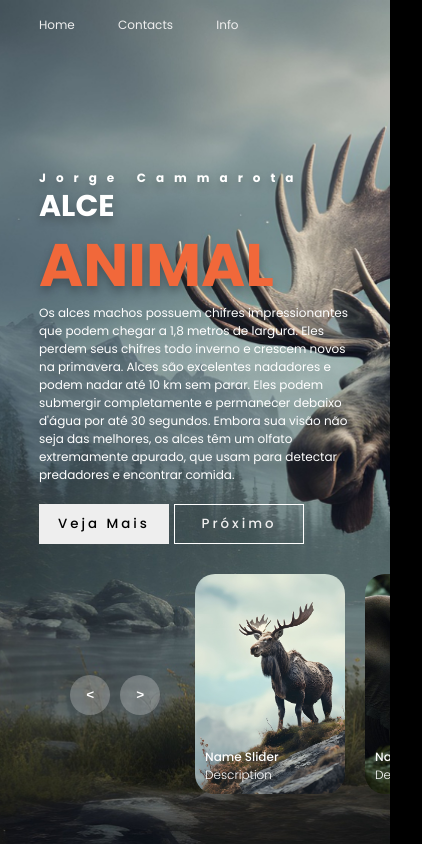
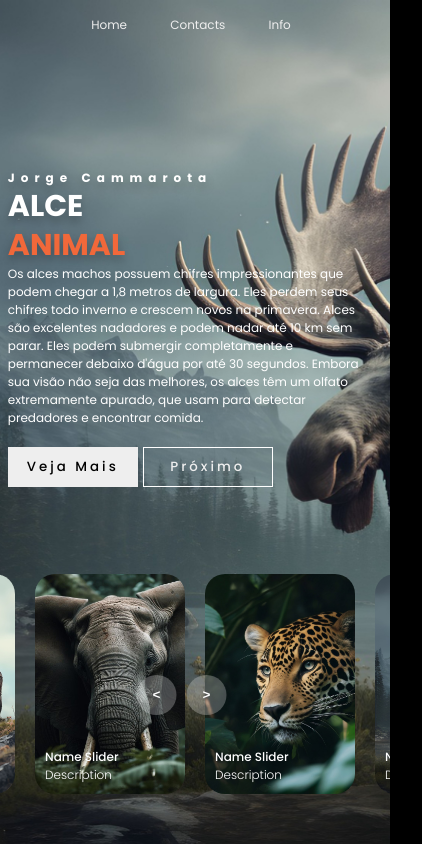
Before and after one commit to Jorge-Cammarota/Floresta-, a plain HTML site: page index.html in a window 390 px wide. Shown: the whole page, 422 px wide, since content can reach past the window. Drawn offline with Linux system fonts and the light colour scheme.

Commit message:
Floresta Responsiva

```diff
--- a/style.css
+++ b/style.css
@@ -1,93 +1,107 @@
-@import url('https://fonts.googleapis.com/css2?family=Poppins:ital,wght@0,100;0,200;0,300;0,400;0,500;0,600;0,700;0,800;0,900;1,100;1,200;1,300;1,400;1,500;1,600;1,700;1,800;1,900&display=swap');
-body{
+@import url('https://fonts.googleapis.com/css2?family=Poppins:wght@100;200;300;400;500;600;700;800;900&display=swap');
+
+body {
     margin: 0;
     background-color: #000;
     color: #eee;
-    font-family: Poppins;
+    font-family: 'Poppins', sans-serif;
     font-size: 12px;
 }
-a{
+
+a {
     text-decoration: none;
 }
-header{
-    width: 1140px;
-    max-width: 80%;
+
+header {
+    width: 100%;
+    max-width: 1140px;
     margin: auto;
     height: 50px;
     display: flex;
     align-items: center;
+    padding: 0 2%;
     position: relative;
     z-index: 100;
 }
-header a{
+
+header a {
     color: #eee;
     margin-right: 40px;
 }
-/* carousel */
-.carousel{
+
+.carousel {
     height: 100vh;
     margin-top: -50px;
     width: 100vw;
     overflow: hidden;
     position: relative;
 }
-.carousel .list .item{
+
+.carousel .list .item {
     width: 100%;
     height: 100%;
     position: absolute;
-    inset: 0 0 0 0;
+    inset: 0;
 }
-.carousel .list .item img{
+
+.carousel .list .item img {
     width: 100%;
     height: 100%;
     object-fit: cover;
 }
-.carousel .list .item .content{
+
+.carousel .list .item .content {
     position: absolute;
     top: 20%;
-    width: 1140px;
-    max-width: 80%;
+    width: 100%;
+    max-width: 1140px;
     left: 50%;
     transform: translateX(-50%);
-    padding-right: 30%;
+    padding: 0 2%;
     box-sizing: border-box;
     color: #fff;
     text-shadow: 0 5px 10px #0004;
 }
-.carousel .list .item .author{
+
+.carousel .list .item .author {
     font-weight: bold;
-    letter-spacing: 10px;
+    letter-spacing: 0.5em;
 }
+
 .carousel .list .item .title,
-.carousel .list .item .topic{
-    font-size: 5em;
+.carousel .list .item .topic {
+    font-size: 3em;
     font-weight: bold;
     line-height: 1.3em;
 }
-.carousel .list .item .topic{
+
+.carousel .list .item .topic {
     color: #f1683a;
 }
-.carousel .list .item .buttons{
+
+.carousel .list .item .buttons {
     display: grid;
     grid-template-columns: repeat(2, 130px);
     grid-template-rows: 40px;
     gap: 5px;
     margin-top: 20px;
 }
-.carousel .list .item .buttons button{
+
+.carousel .list .item .buttons button {
     border: none;
     background-color: #eee;
     letter-spacing: 3px;
-    font-family: Poppins;
+    font-family: 'Poppins', sans-serif;
     font-weight: 500;
 }
-.carousel .list .item .buttons button:nth-child(2){
+
+.carousel .list .item .buttons button:nth-child(2) {
     background-color: transparent;
     border: 1px solid #fff;
     color: #eee;
 }
-/* thumbail */
-.thumbnail{
+
+.thumbnail {
     position: absolute;
     bottom: 50px;
     left: 50%;
@@ -95,37 +109,44 @@ header a{
     z-index: 100;
     display: flex;
     gap: 20px;
+    transform: translateX(-50%);
 }
-.thumbnail .item{
+
+.thumbnail .item {
     width: 150px;
     height: 220px;
     flex-shrink: 0;
     position: relative;
 }
-.thumbnail .item img{
+
+.thumbnail .item img {
     width: 100%;
     height: 100%;
     object-fit: cover;
     border-radius: 20px;
 }
-.thumbnail .item .content{
+
+.thumbnail .item .content {
     color: #fff;
     position: absolute;
     bottom: 10px;
     left: 10px;
     right: 10px;
 }
-.thumbnail .item .content .title{
+
+.thumbnail .item .content .title {
     font-weight: 500;
 }
-.thumbnail .item .content .description{
+
+.thumbnail .item .content .description {
     font-weight: 300;
 }
-/* arrows */
-.arrows{
+
+.arrows {
     position: absolute;
     top: 80%;
-    right: 52%;
+    right: 50%;
+    transform: translateX(50%);
     z-index: 100;
     width: 300px;
     max-width: 30%;
@@ -133,7 +154,8 @@ header a{
     gap: 10px;
     align-items: center;
 }
-.arrows button{
+
+.arrows button {
     width: 40px;
     height: 40px;
     border-radius: 50%;
@@ -144,50 +166,55 @@ header a{
     font-weight: bold;
     transition: .5s;
 }
-.arrows button:hover{
+
+.arrows button:hover {
     background-color: #fff;
     color: #000;
 }
 
 /* animation */
-.carousel .list .item:nth-child(1){
+.carousel .list .item:nth-child(1) {
     z-index: 1;
 }
 
 /* animation text in first item */
-
 .carousel .list .item:nth-child(1) .content .author,
 .carousel .list .item:nth-child(1) .content .title,
 .carousel .list .item:nth-child(1) .content .topic,
 .carousel .list .item:nth-child(1) .content .des,
-.carousel .list .item:nth-child(1) .content .buttons
-{
+.carousel .list .item:nth-child(1) .content .buttons {
     transform: translateY(50px);
     filter: blur(20px);
     opacity: 0;
     animation: showContent .5s 1s linear 1 forwards;
 }
-@keyframes showContent{
-    to{
+
+@keyframes showContent {
+    to {
         transform: translateY(0px);
         filter: blur(0px);
         opacity: 1;
     }
 }
-.carousel .list .item:nth-child(1) .content .title{
-    animation-delay: 1.2s!important;
+
+.carousel .list .item:nth-child(1) .content .title {
+    animation-delay: 1.2s !important;
 }
-.carousel .list .item:nth-child(1) .content .topic{
-    animation-delay: 1.4s!important;
+
+.carousel .list .item:nth-child(1) .content .topic {
+    animation-delay: 1.4s !important;
 }
-.carousel .list .item:nth-child(1) .content .des{
-    animation-delay: 1.6s!important;
+
+.carousel .list .item:nth-child(1) .content .des {
+    animation-delay: 1.6s !important;
 }
-.carousel .list .item:nth-child(1) .content .buttons{
-    animation-delay: 1.8s!important;
+
+.carousel .list .item:nth-child(1) .content .buttons {
+    animation-delay: 1.8s !important;
 }
+
 /* create animation when next click */
-.carousel.next .list .item:nth-child(1) img{
+.carousel.next .list .item:nth-child(1) img {
     width: 150px;
     height: 220px;
     position: absolute;
@@ -196,8 +223,9 @@ header a{
     border-radius: 30px;
     animation: showImage .5s linear 1 forwards;
 }
-@keyframes showImage{
-    to{
+
+@keyframes showImage {
+    to {
         bottom: 0;
         left: 0;
         width: 100%;
@@ -206,32 +234,34 @@ header a{
     }
 }
 
-.carousel.next .thumbnail .item:nth-last-child(1){
+.carousel.next .thumbnail .item:nth-last-child(1) {
     overflow: hidden;
     animation: showThumbnail .5s linear 1 forwards;
 }
-.carousel.prev .list .item img{
+
+.carousel.prev .list .item img {
     z-index: 100;
 }
-@keyframes showThumbnail{
-    from{
+
+@keyframes showThumbnail {
+    from {
         width: 0;
         opacity: 0;
     }
 }
-.carousel.next .thumbnail{
+
+.carousel.next .thumbnail {
     animation: effectNext .5s linear 1 forwards;
 }
 
-@keyframes effectNext{
-    from{
+@keyframes effectNext {
+    from {
         transform: translateX(150px);
     }
 }
 
 /* running time */
-
-.carousel .time{
+.carousel .time {
     position: absolute;
     z-index: 1000;
     width: 0%;
@@ -242,29 +272,34 @@ header a{
 }
 
 .carousel.next .time,
-.carousel.prev .time{
+.carousel.prev .time {
     animation: runningTime 3s linear 1 forwards;
 }
-@keyframes runningTime{
-    from{ width: 100%}
-    to{width: 0}
+
+@keyframes runningTime {
+    from {
+        width: 100%
+    }
+
+    to {
+        width: 0
+    }
 }
 
-
 /* prev click */
-
-.carousel.prev .list .item:nth-child(2){
+.carousel.prev .list .item:nth-child(2) {
     z-index: 2;
 }
 
-.carousel.prev .list .item:nth-child(2) img{
+.carousel.prev .list .item:nth-child(2) img {
     animation: outFrame 0.5s linear 1 forwards;
     position: absolute;
     bottom: 0;
     left: 0;
 }
-@keyframes outFrame{
-    to{
+
+@keyframes outFrame {
+    to {
         width: 150px;
         height: 220px;
         bottom: 50px;
@@ -273,36 +308,53 @@ header a{
     }
 }
 
-.carousel.prev .thumbnail .item:nth-child(1){
+.carousel.prev .thumbnail .item:nth-child(1) {
     overflow: hidden;
     opacity: 0;
     animation: showThumbnail .5s linear 1 forwards;
 }
+
 .carousel.next .arrows button,
-.carousel.prev .arrows button{
+.carousel.prev .arrows button {
     pointer-events: none;
 }
+
 .carousel.prev .list .item:nth-child(2) .content .author,
 .carousel.prev .list .item:nth-child(2) .content .title,
 .carousel.prev .list .item:nth-child(2) .content .topic,
 .carousel.prev .list .item:nth-child(2) .content .des,
-.carousel.prev .list .item:nth-child(2) .content .buttons
-{
-    animation: contentOut 1.5s linear 1 forwards!important;
+.carousel.prev .list .item:nth-child(2) .content .buttons {
+    animation: contentOut 1.5s linear 1 forwards !important;
 }
 
-@keyframes contentOut{
-    to{
+@keyframes contentOut {
+    to {
         transform: translateY(-150px);
         filter: blur(20px);
         opacity: 0;
     }
 }
-@media screen and (max-width: 678px) {
-    .carousel .list .item .content{
-        padding-right: 0;
+
+/* Responsividade */
+@media screen and (max-width: 1024px) {
+    .carousel .list .item .content {
+        padding-right: 5%;
     }
-    .carousel .list .item .content .title{
-        font-size: 30px;
+
+    .carousel .list .item .content .title {
+        font-size: 2.5em;
+    }
+
+    .carousel .list .item .content .topic {
+        font-size: 2.5em;
     }
 }
+
+@media screen and (max-width: 768px) {
+    header {
+        flex-direction: column;
+        height: auto;
+        padding: 1rem;
+    }
+
+}
```
